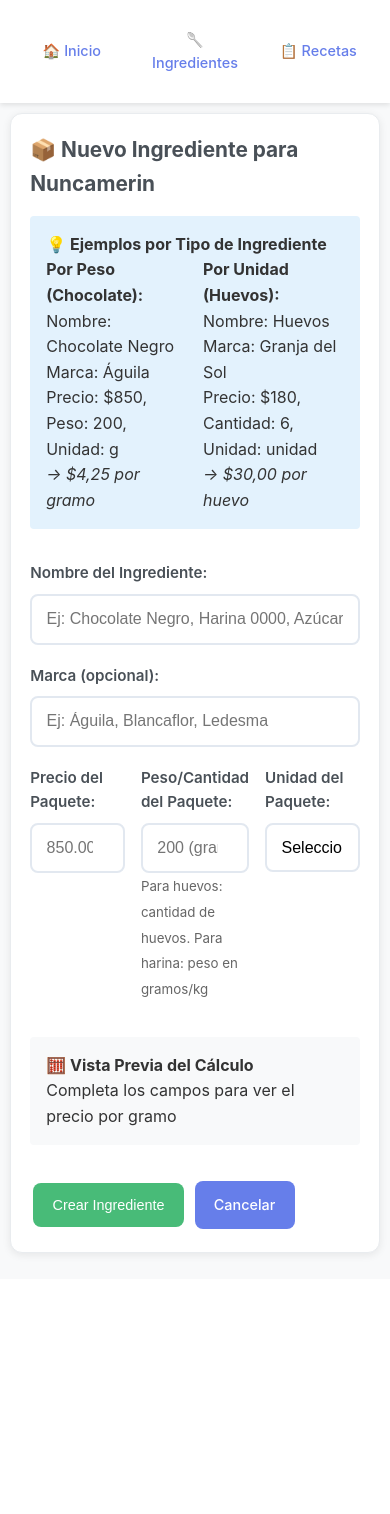
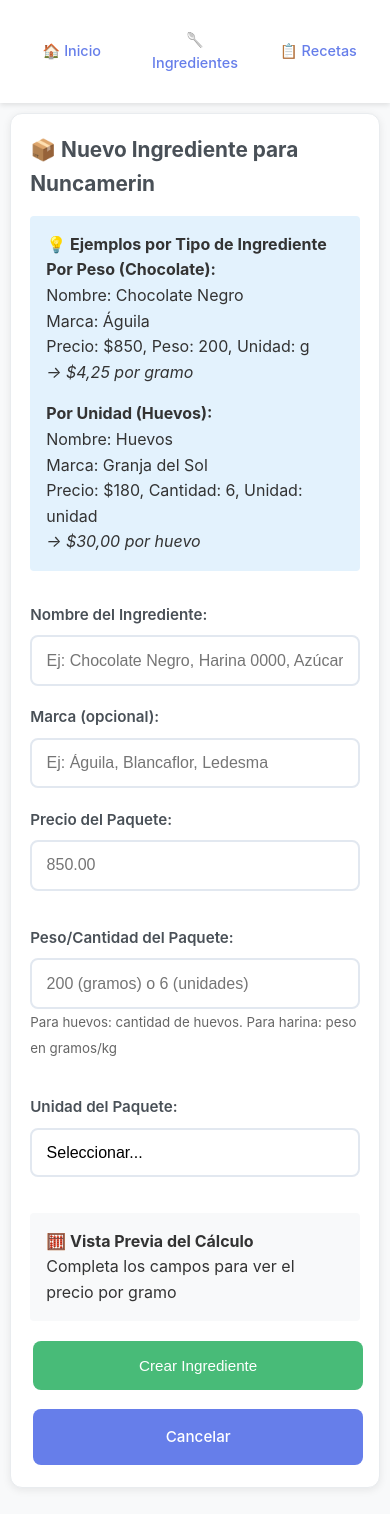
Before and after one commit to Luciano-Cartagena/nuncamerin-pasteleria, a Python web app: template templates/nuevo_ingrediente.html in a window 390 px wide. Shown: the part 125-1639 px from the top of the page. Before the commit the page ends 1382 px from the top, so only its background shows below. Run offline with Jinja, Linux system fonts and the light colour scheme; the template is opened without the code that fills it, so the values that code supplies are empty.

Commit message:
Arreglar responsive de todos los formularios: usar clases grid responsive en lugar de CSS inline

```diff
--- a/templates/base.html
+++ b/templates/base.html
@@ -441,7 +441,7 @@
             }
 
             .form-grid-4 {
-                grid-template-columns: 2fr 1fr 1fr 1fr;
+                grid-template-columns: 1fr 1fr 1fr;
             }
 
             .table {
--- a/templates/editar_ingrediente.html
+++ b/templates/editar_ingrediente.html
@@ -22,7 +22,7 @@
             <input type="text" id="marca" name="marca" value="{{ ingrediente.marca or '' }}" placeholder="Opcional">
         </div>
 
-        <div style="display: grid; grid-template-columns: 1fr 1fr 1fr; gap: 1rem;">
+        <div class="form-grid-4">
             <div class="form-group">
                 <label for="precio_paquete">Precio del Paquete:</label>
                 <input type="number" id="precio_paquete" name="precio_paquete" step="0.01" min="0.01" value="{{ ingrediente.precio_paquete }}" required>
@@ -55,7 +55,7 @@
             <p><strong>Última actualización:</strong> {{ ingrediente.fecha_actualizacion[:16] }}</p>
         </div>
 
-        <div style="margin-top: 2rem;">
+        <div class="action-buttons">
             <button type="submit" class="btn btn-success">Actualizar Ingrediente</button>
             <a href="{{ url_for('ingredientes') }}" class="btn">Cancelar</a>
         </div>
--- a/templates/nueva_receta.html
+++ b/templates/nueva_receta.html
@@ -25,7 +25,7 @@
             </small>
         </div>
 
-        <div style="margin-top: 2rem;">
+        <div class="action-buttons">
             <button type="submit" class="btn btn-success">✅ Crear Receta</button>
             <a href="{{ url_for('recetas') }}" class="btn">❌ Cancelar</a>
         </div>
--- a/templates/nuevo_ingrediente.html
+++ b/templates/nuevo_ingrediente.html
@@ -8,7 +8,7 @@
 
     <div style="background-color: #e3f2fd; padding: 1rem; border-radius: 4px; margin-bottom: 2rem;">
         <h4>💡 Ejemplos por Tipo de Ingrediente</h4>
-        <div style="display: grid; grid-template-columns: 1fr 1fr; gap: 1rem;">
+        <div class="form-grid-2">
             <div>
                 <p><strong>Por Peso (Chocolate):</strong><br>
                 Nombre: Chocolate Negro<br>
@@ -37,7 +37,7 @@
             <input type="text" id="marca" name="marca" placeholder="Ej: Águila, Blancaflor, Ledesma">
         </div>
 
-        <div style="display: grid; grid-template-columns: 1fr 1fr 1fr; gap: 1rem;">
+        <div class="form-grid-4">
             <div class="form-group">
                 <label for="precio_paquete">Precio del Paquete:</label>
                 <input type="number" id="precio_paquete" name="precio_paquete" step="0.01" min="0.01" placeholder="850.00" required>
@@ -67,7 +67,7 @@
             <p id="calculo-preview">Completa los campos para ver el precio por gramo</p>
         </div>
 
-        <div style="margin-top: 2rem;">
+        <div class="action-buttons">
             <button type="submit" class="btn btn-success">Crear Ingrediente</button>
             <a href="{{ url_for('ingredientes') }}" class="btn">Cancelar</a>
         </div>
```
